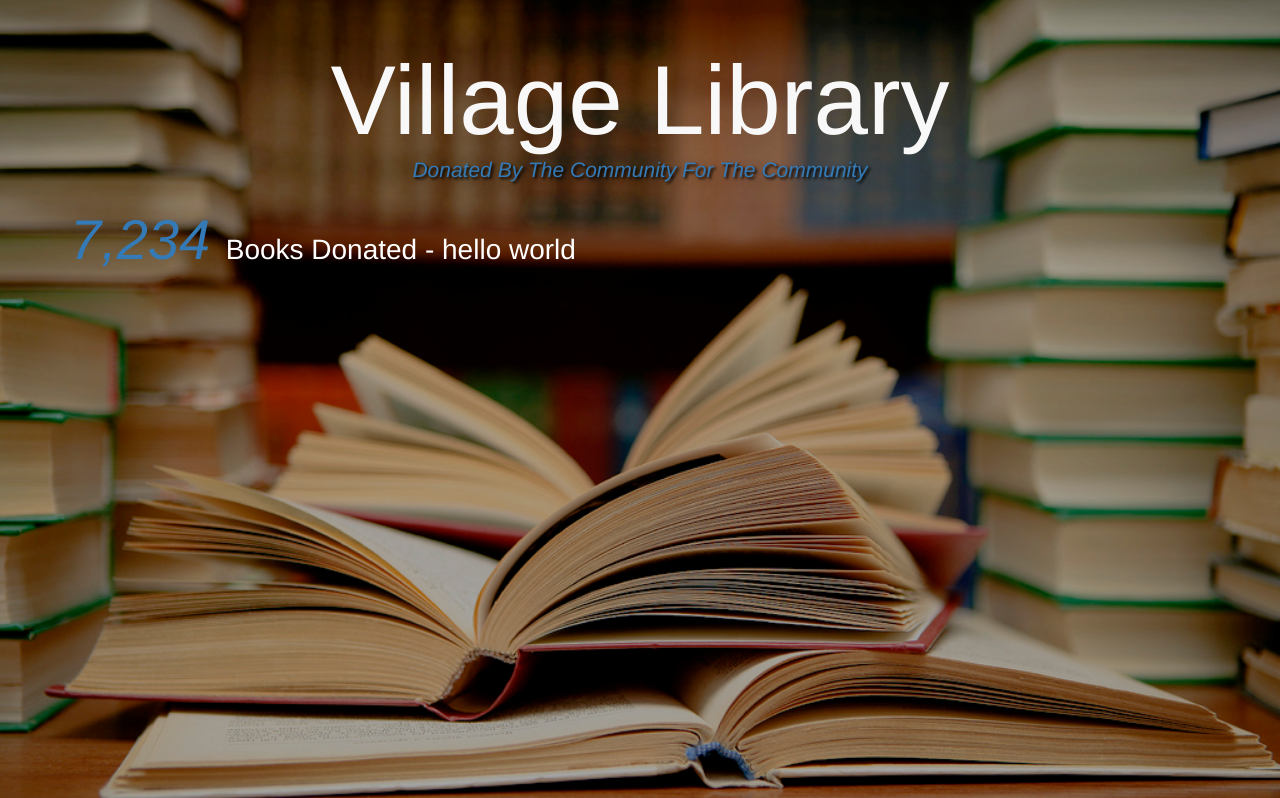
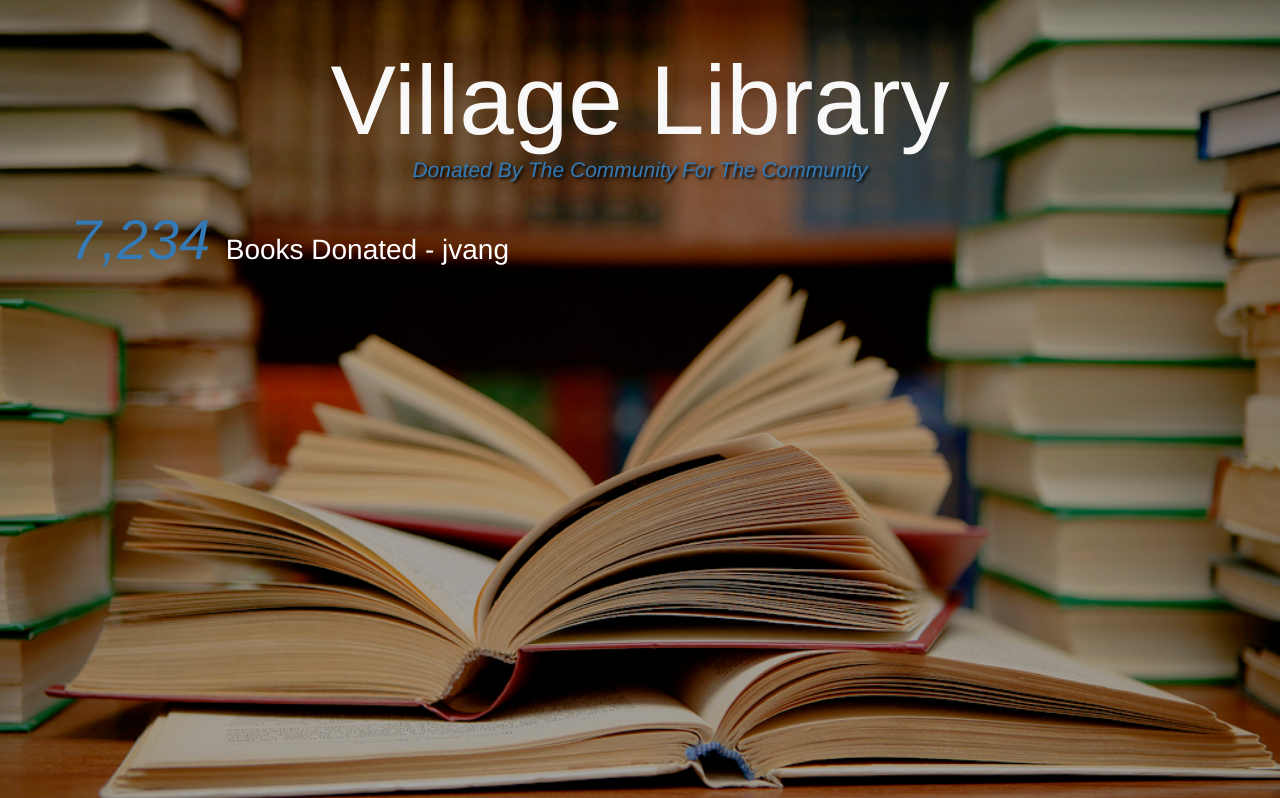
Before and after one commit to leebilly0/Team-Eagle, a PHP site: page / in a window 1280 px wide. Shown: the part 51-849 px from the top of the page. Run offline with PHP 8.4, Linux system fonts and the light colour scheme; some libraries are stand-ins or nearby versions.

Commit message:
Testing Index.php
dfg

```diff
--- a/index.php
+++ b/index.php
@@ -84,7 +84,7 @@
               7,234
             </span>
             <span class="booksDonatedText">
-              Books Donated - hello world
+              Books Donated - jvang
             </span>
           </div>
         </div>
```
Also changed, not shown: README.md.
